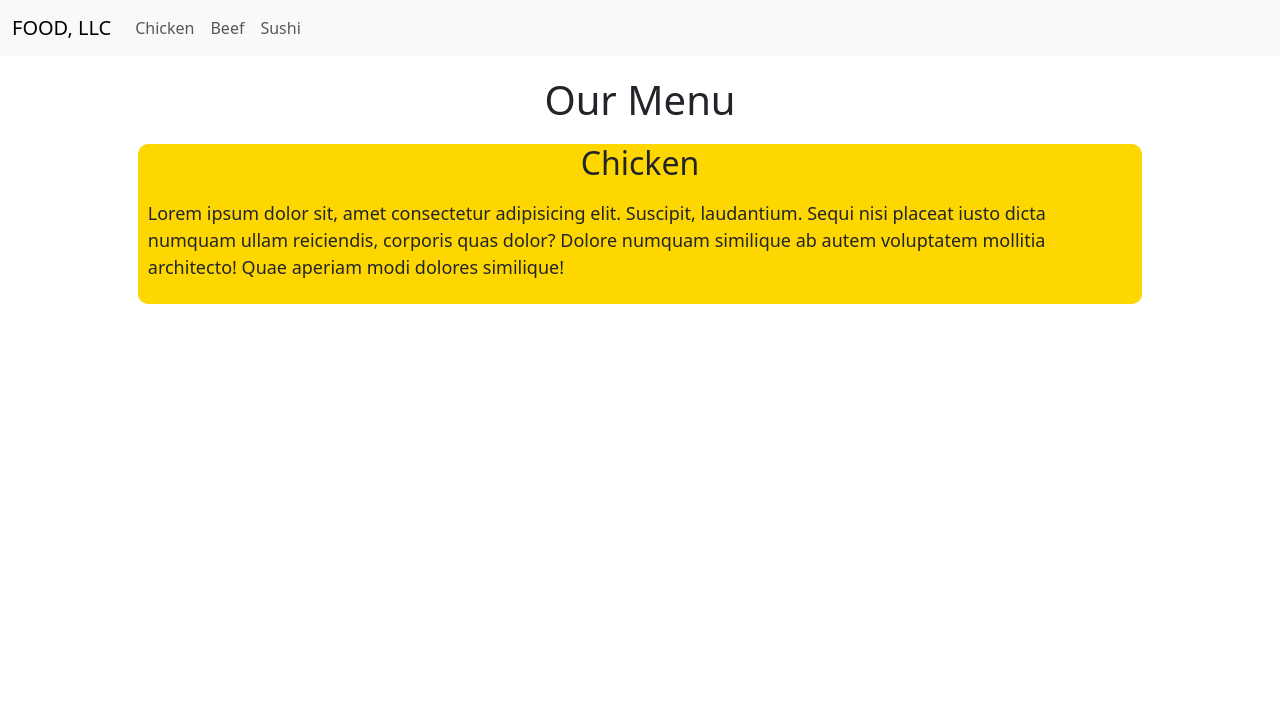
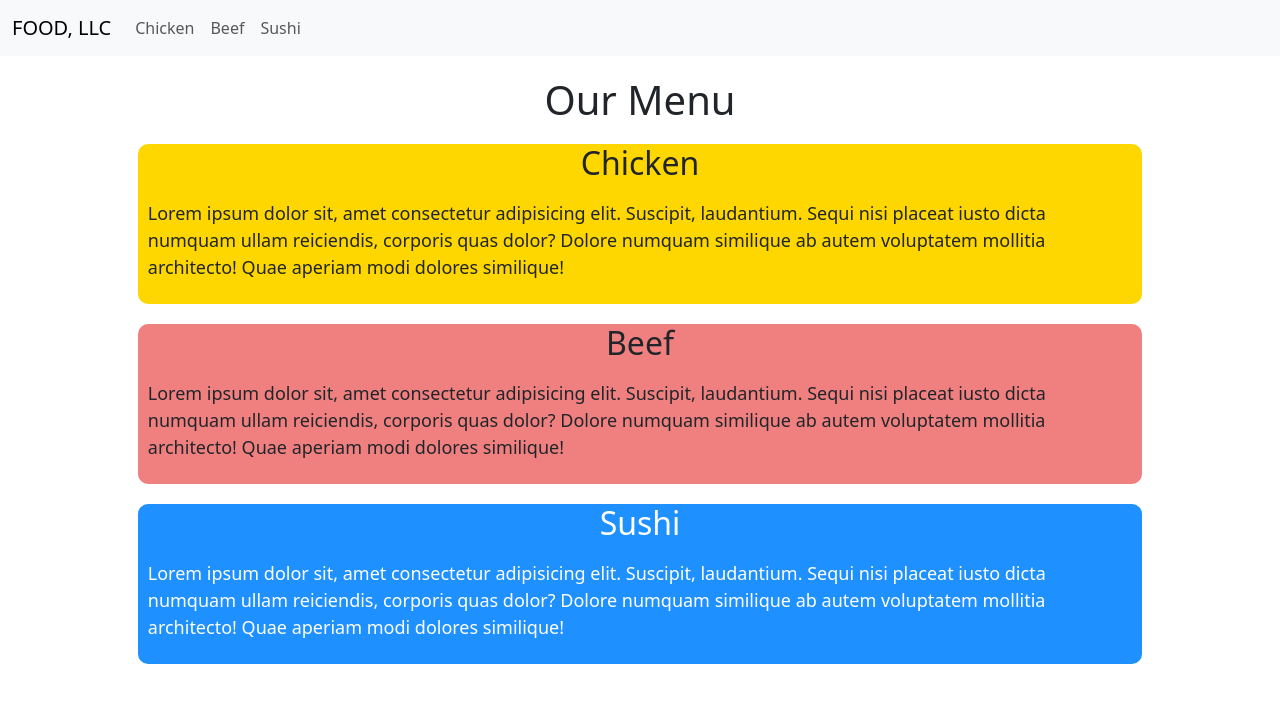
Before and after one commit to DaniyalIAhmed/module-3, a plain HTML site: page index.html in a window 1280 px wide. Drawn offline with nearby package versions, Linux system fonts and the light colour scheme.

Commit message:
Update index.html

```diff
--- a/index.html
+++ b/index.html
@@ -17,13 +17,13 @@
           <div class="collapse navbar-collapse" id="navbarSupportedContent">
             <ul class="navbar-nav me-auto mb-2 mb-lg-0">
               <li class="nav-item">
-                <a class="nav-link" aria-current="page" href="/">Chicken</a>
+                <a class="nav-link" aria-current="page" href="#chicken">Chicken</a>
               </li>
               <li class="nav-item">
-                <a class="nav-link" href="/beef.html">Beef</a>
+                <a class="nav-link" href="#beef">Beef</a>
               </li>
               <li class="nav-item">
-                <a class="nav-link" href="/sushi.html">Sushi</a>
+                <a class="nav-link" href="#sushi">Sushi</a>
               </li>
             </ul>
           </div>
@@ -31,8 +31,16 @@
       </nav>
     <div class="container">
         <h1 class="heading">Our Menu</h1>
-        <div class="menubox gd">
+        <div class="menubox gd" id="chicken">
             <h2>Chicken</h2>
+            <p>Lorem ipsum dolor sit, amet consectetur adipisicing elit. Suscipit, laudantium. Sequi nisi placeat iusto dicta numquam ullam reiciendis, corporis quas dolor? Dolore numquam similique ab autem voluptatem mollitia architecto! Quae aperiam modi dolores similique!</p>
+        </div>
+        <div class="menubox lc" id="beef">
+            <h2>Beef</h2>
+            <p>Lorem ipsum dolor sit, amet consectetur adipisicing elit. Suscipit, laudantium. Sequi nisi placeat iusto dicta numquam ullam reiciendis, corporis quas dolor? Dolore numquam similique ab autem voluptatem mollitia architecto! Quae aperiam modi dolores similique!</p>
+        </div>
+        <div class="menubox db" id="sushi">
+            <h2>Sushi</h2>
             <p>Lorem ipsum dolor sit, amet consectetur adipisicing elit. Suscipit, laudantium. Sequi nisi placeat iusto dicta numquam ullam reiciendis, corporis quas dolor? Dolore numquam similique ab autem voluptatem mollitia architecto! Quae aperiam modi dolores similique!</p>
         </div>
     </div>
```
